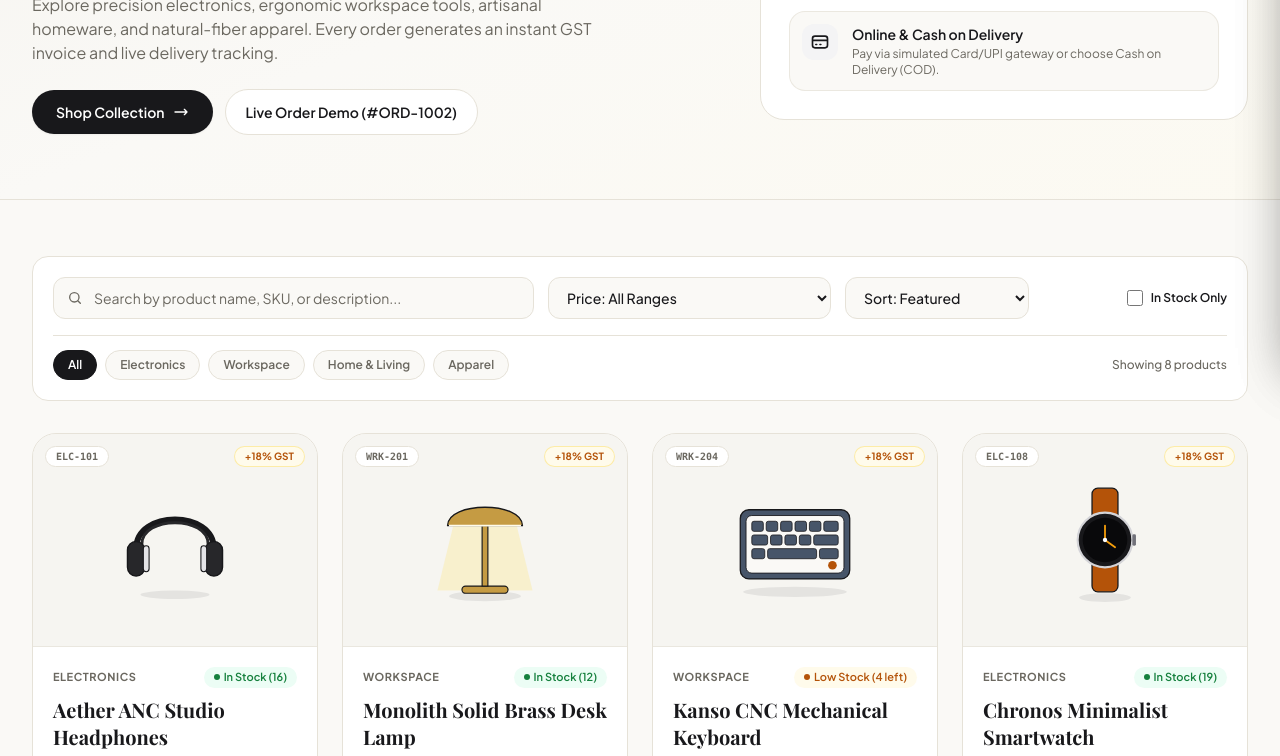
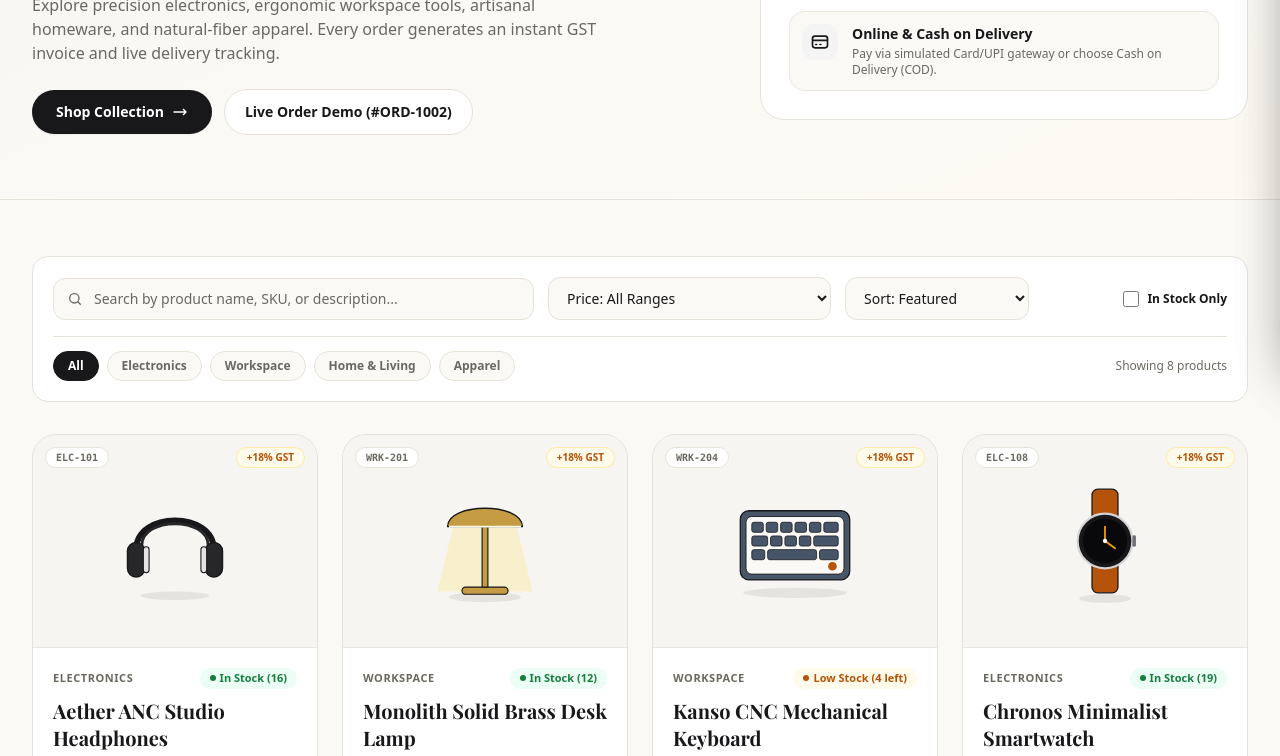
Before and after one commit to phuntashi/eCommerce, a plain HTML site: page index.html in a window 1280 px wide. Shown: the part 440-1196 px from the top of the page. Drawn offline with nearby package versions, Linux system fonts and the light colour scheme; a web font is replaced by a local one.

Commit message:
Update index.html

```diff
--- a/index.html
+++ b/index.html
@@ -6,7 +6,7 @@
   <title>PHUNTSHOK'S eCOMMERCE STORE — Storefront, Admin & Accounting Suite</title>
   <!-- Tailwind CSS via CDN -->
   <script src="https://cdn.tailwindcss.com"></script>
-  <!-- Typography: Playfair Display & Plus Jakarta Sans -->
+  <!-- Typography: Playfair Display & Poppins -->
   <link rel="preconnect" href="https://fonts.googleapis.com" />
   <link rel="preconnect" href="https://fonts.gstatic.com" crossorigin />
   <link href="https://fonts.googleapis.com/css2?family=Playfair+Display:ital,wght@0,500;0,600;0,700;1,500&family=Plus+Jakarta+Sans:wght@400;500;600;700&display=swap" rel="stylesheet" />
@@ -16,7 +16,7 @@
       theme: {
         extend: {
           fontFamily: {
-            sans: ['"Plus Jakarta Sans"', 'system-ui', 'sans-serif'],
+            sans: ['"Poppins"', 'system-ui', 'sans-serif'],
             serif: ['"Playfair Display"', 'Georgia', 'serif'],
           },
           colors: {
@@ -39,7 +39,7 @@
     body {
       background-color: #FAF9F6;
       color: #18181B;
-      font-family: 'Plus Jakarta Sans', system-ui, sans-serif;
+      font-family: 'Poppins', system-ui, sans-serif;
       overflow-x: hidden;
     }
 
```
